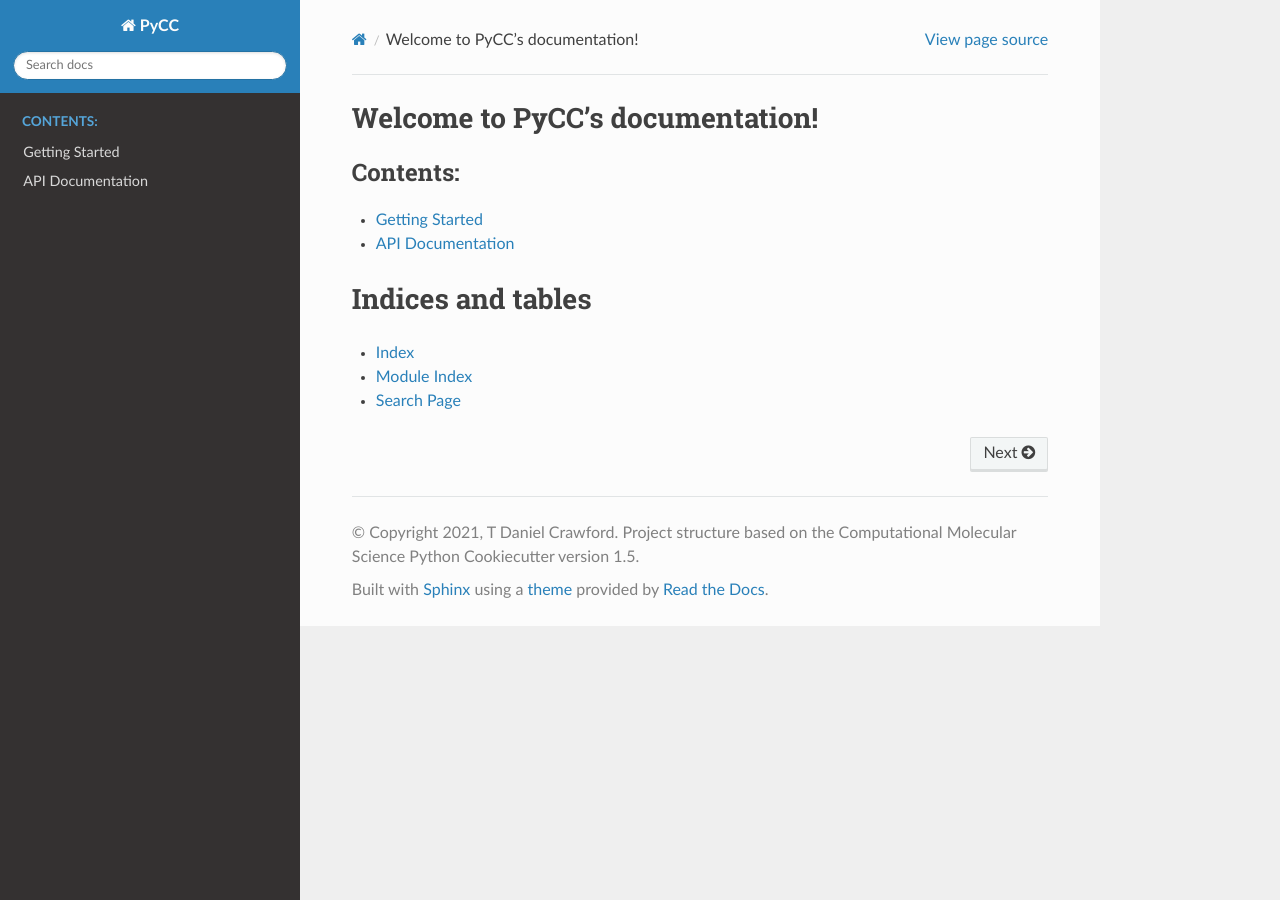
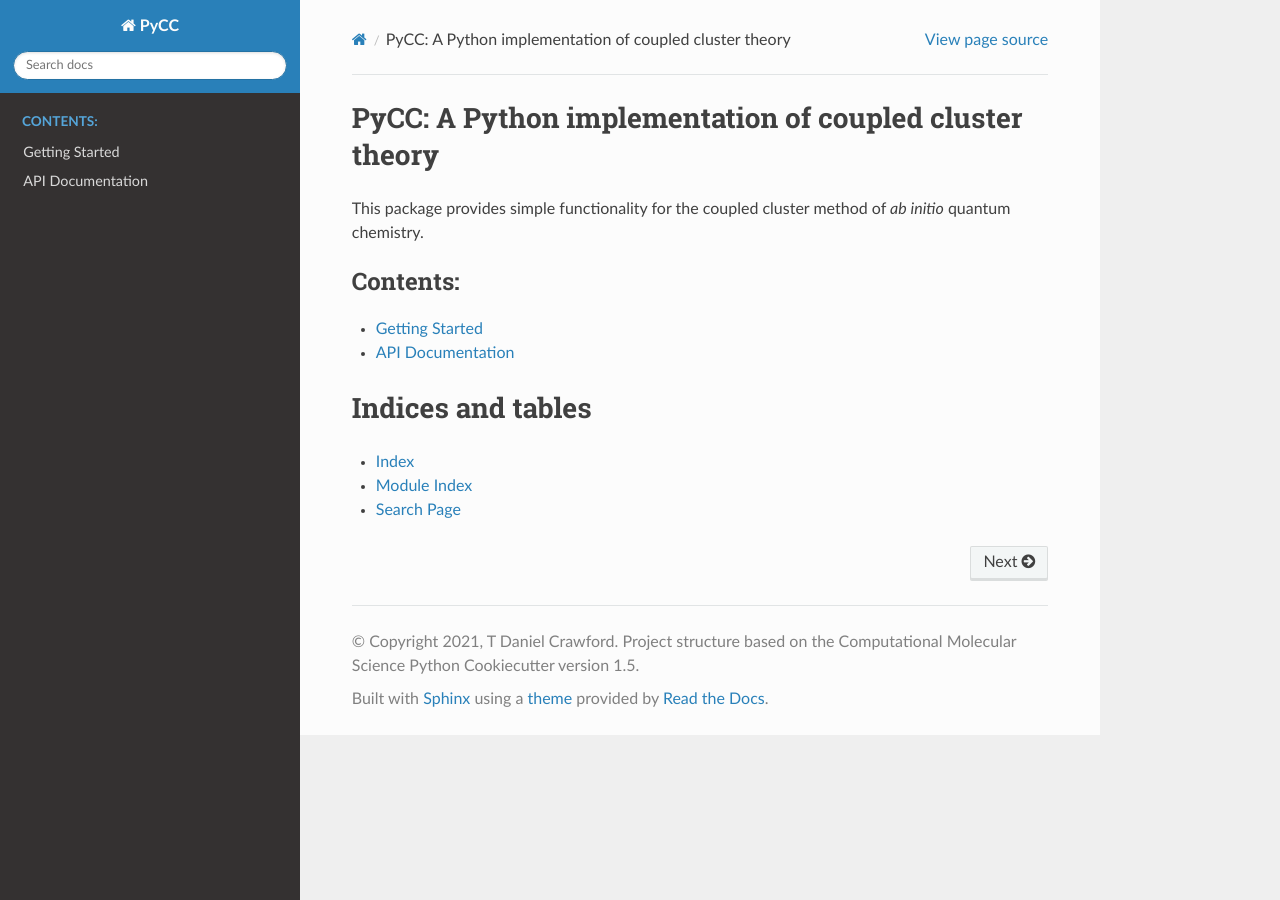
Before and after one commit to CrawfordGroup/pycc, a Sphinx documentation site: the page built from docs/index.rst, in a window 1280 px wide. Built offline with Sphinx 7.4.7 and the Read the Docs theme 2.0.0, drawn with Linux system fonts in a browser that asks for light colours; the version number could not be read and is left out.

Commit message:
Some basic changes to the docs to get them off the ground.

```diff
--- a/docs/api.rst
+++ b/docs/api.rst
@@ -4,4 +4,4 @@ API Documentation
 .. autosummary::
    :toctree: autosummary
 
-   pycc.canvas
+   pycc.ccwfn
--- a/docs/index.rst
+++ b/docs/index.rst
@@ -3,8 +3,10 @@
    You can adapt this file completely to your liking, but it should at least
    contain the root `toctree` directive.
 
-Welcome to PyCC's documentation!
+PyCC: A Python implementation of coupled cluster theory
 =========================================================
+This package provides simple functionality for the coupled cluster method
+of *ab initio* quantum chemistry.
 
 .. toctree::
    :maxdepth: 2
```
